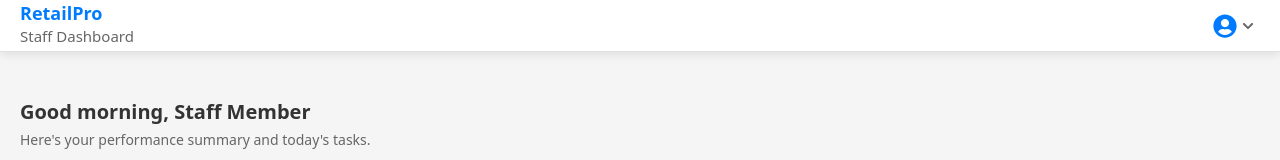
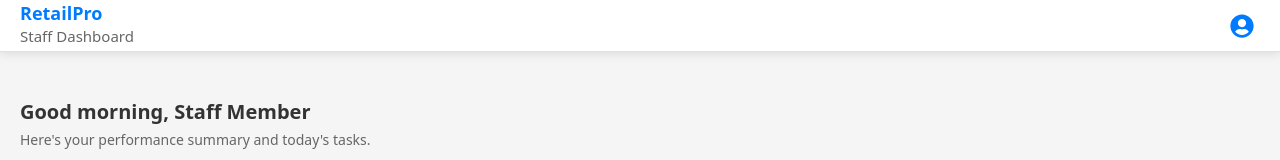
Before and after one commit to sharvani67/shree-shashwat-sales, a React (Create React App) app: page /staffdashboard in a window 1280 px wide. Shown: the top 160 px of the page. Built offline with nearby package versions, Linux system fonts and the light colour scheme.

Commit message:
drop down fix

```diff
--- a/src/Component/Panels/Staff/StaffPages/StaffMobileLayout/StaffMobileLayout.js
+++ b/src/Component/Panels/Staff/StaffPages/StaffMobileLayout/StaffMobileLayout.js
@@ -8,7 +8,6 @@ import {
   FaSignOutAlt,
   FaMoneyBillWave,
   FaUserCircle,
-  FaChevronDown,
   FaShoppingBag
 } from "react-icons/fa";
 import "./StaffMobileLayout.css";
@@ -56,7 +55,6 @@ function StaffMobileLayout({ children }) {
       relatedPaths: [
         "/staff/orders",
         "/staff/order-details/"
-
       ],
       icon: <FaShoppingBag />,
       label: "Orders",
@@ -129,19 +127,15 @@ function StaffMobileLayout({ children }) {
         <div className="profile-menu-container">
           <button className="profile-btn" onClick={toggleProfileMenu}>
             <FaUserCircle className="profile-icon" />
-            <FaChevronDown className={`chevron-icon ${showProfileMenu ? "rotated" : ""}`} />
           </button>
 
           {showProfileMenu && (
             <div className="profile-dropdown">
               <div className="dropdown-divider"></div>
-
               <button className="dropdown-item" onClick={handleProfileClick}>
                 <FaUser className="dropdown-item-icon" />
                 <span>View Profile</span>
               </button>
-
-              <div className="dropdown-divider"></div>
 
               <button className="dropdown-item logout-item" onClick={handleLogout}>
                 <FaSignOutAlt className="dropdown-item-icon" />
```
